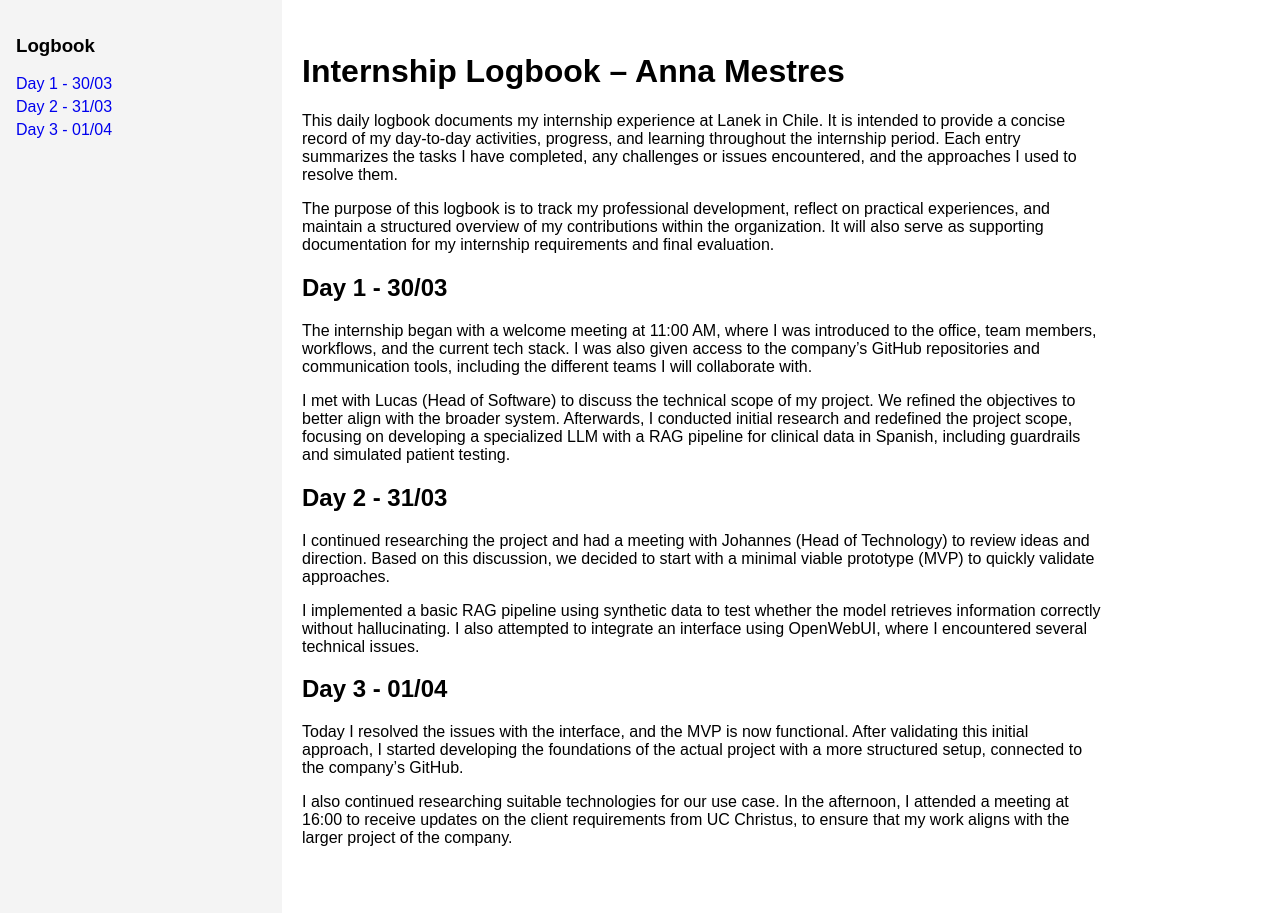
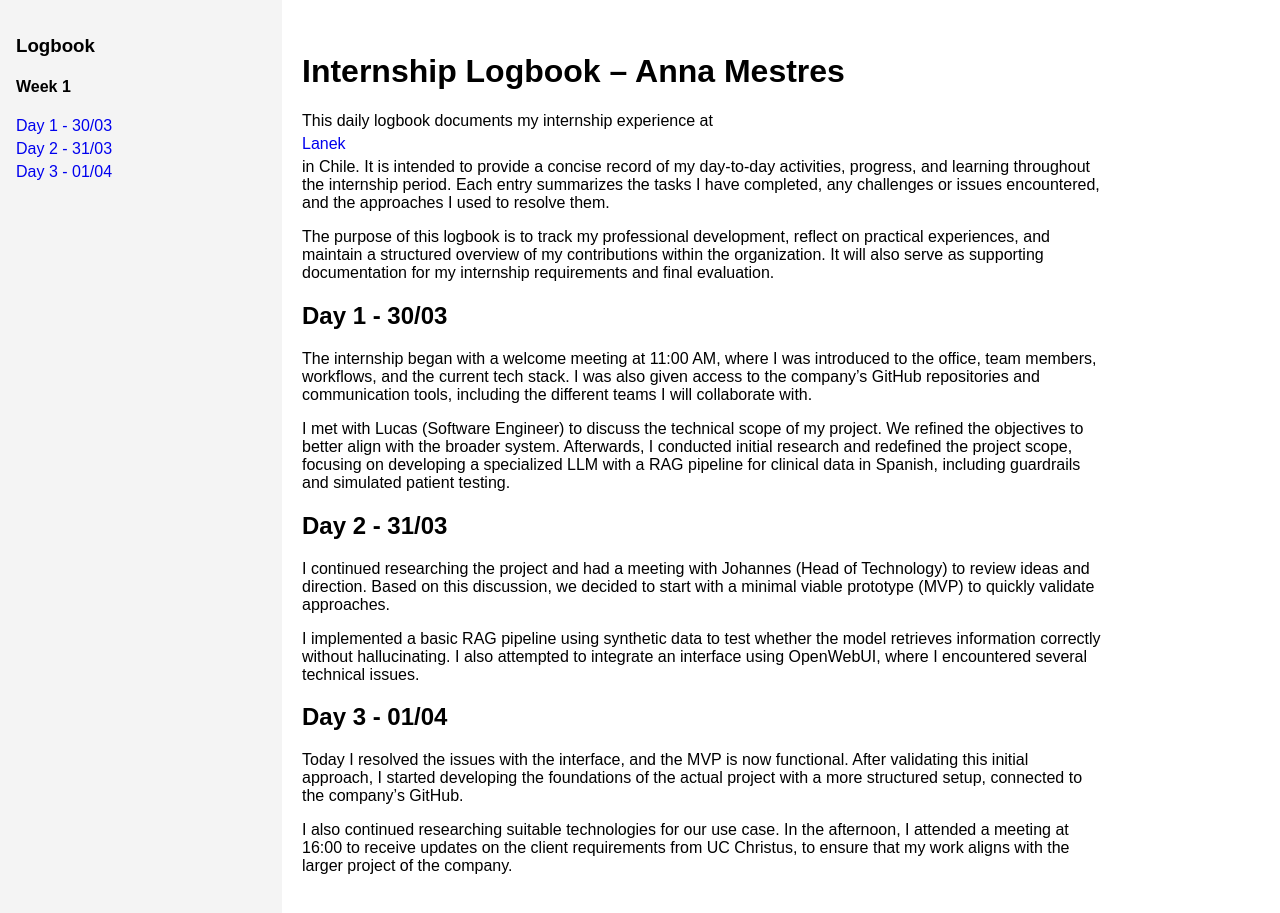
Before and after one commit to mestresanna/Internship, a Jekyll site: the page built from index.md, in a window 1280 px wide and 923 px high. Shown: the top 913 px of the window. Built offline with Jekyll 4.4.1, drawn with Linux system fonts in a browser that asks for light colours.

Commit message:
style the page correct some mistakes

```diff
--- a/_layouts/logbook.html
+++ b/_layouts/logbook.html
@@ -36,6 +36,7 @@
   <body>
     <nav>
       <h3>Logbook</h3>
+      <h4>Week 1</h4>
       <a href="#day1">Day 1 - 30/03 </a>
       <a href="#day2">Day 2 - 31/03 </a>
       <a href="#day3">Day 3 - 01/04 </a>
--- a/index.md
+++ b/index.md
@@ -5,7 +5,7 @@ title: Logbook
 
 # Internship Logbook – Anna Mestres
 
-This daily logbook documents my internship experience at Lanek in Chile. It is intended to provide a concise record of my day-to-day activities, progress, and learning throughout the internship period. Each entry summarizes the tasks I have completed, any challenges or issues encountered, and the approaches I used to resolve them.
+This daily logbook documents my internship experience at [Lanek](https://www.lanek.cl/) in Chile. It is intended to provide a concise record of my day-to-day activities, progress, and learning throughout the internship period. Each entry summarizes the tasks I have completed, any challenges or issues encountered, and the approaches I used to resolve them.
 
 The purpose of this logbook is to track my professional development, reflect on practical experiences, and maintain a structured overview of my contributions within the organization. It will also serve as supporting documentation for my internship requirements and final evaluation.
 
@@ -13,7 +13,7 @@ The purpose of this logbook is to track my professional development, reflect on
 
 The internship began with a welcome meeting at 11:00 AM, where I was introduced to the office, team members, workflows, and the current tech stack. I was also given access to the company’s GitHub repositories and communication tools, including the different teams I will collaborate with.
 
-I met with Lucas (Head of Software) to discuss the technical scope of my project. We refined the objectives to better align with the broader system. Afterwards, I conducted initial research and redefined the project scope, focusing on developing a specialized LLM with a RAG pipeline for clinical data in Spanish, including guardrails and simulated patient testing.
+I met with Lucas (Software Engineer) to discuss the technical scope of my project. We refined the objectives to better align with the broader system. Afterwards, I conducted initial research and redefined the project scope, focusing on developing a specialized LLM with a RAG pipeline for clinical data in Spanish, including guardrails and simulated patient testing.
 
 ## Day 2 - 31/03 {#day2}
 
```
